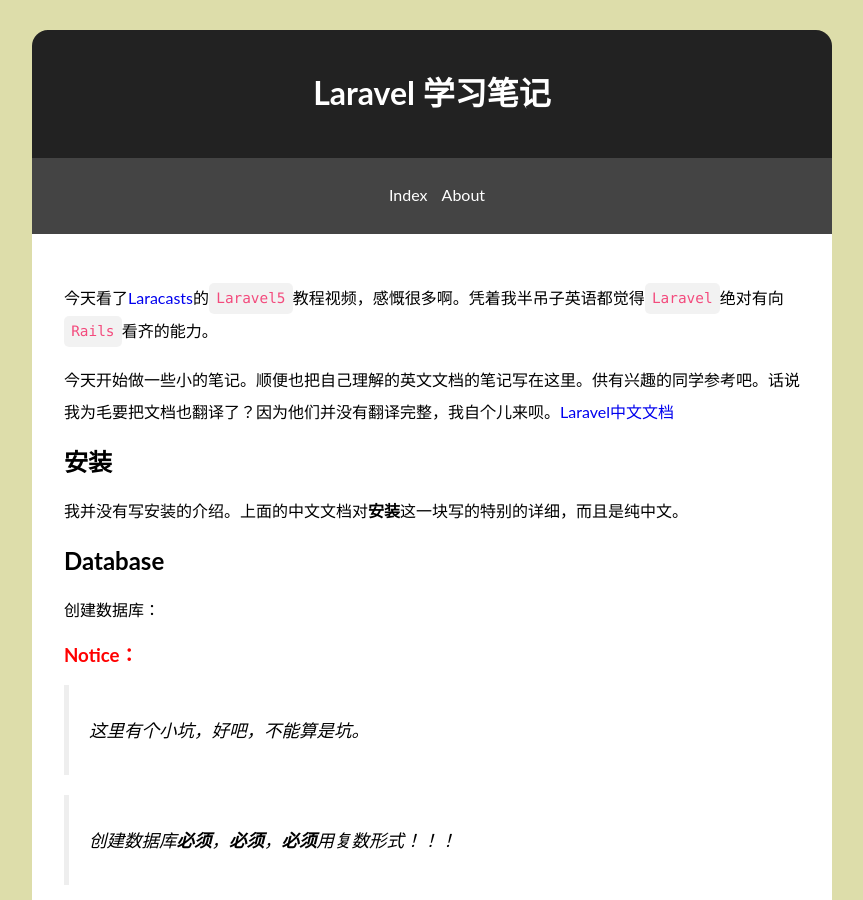
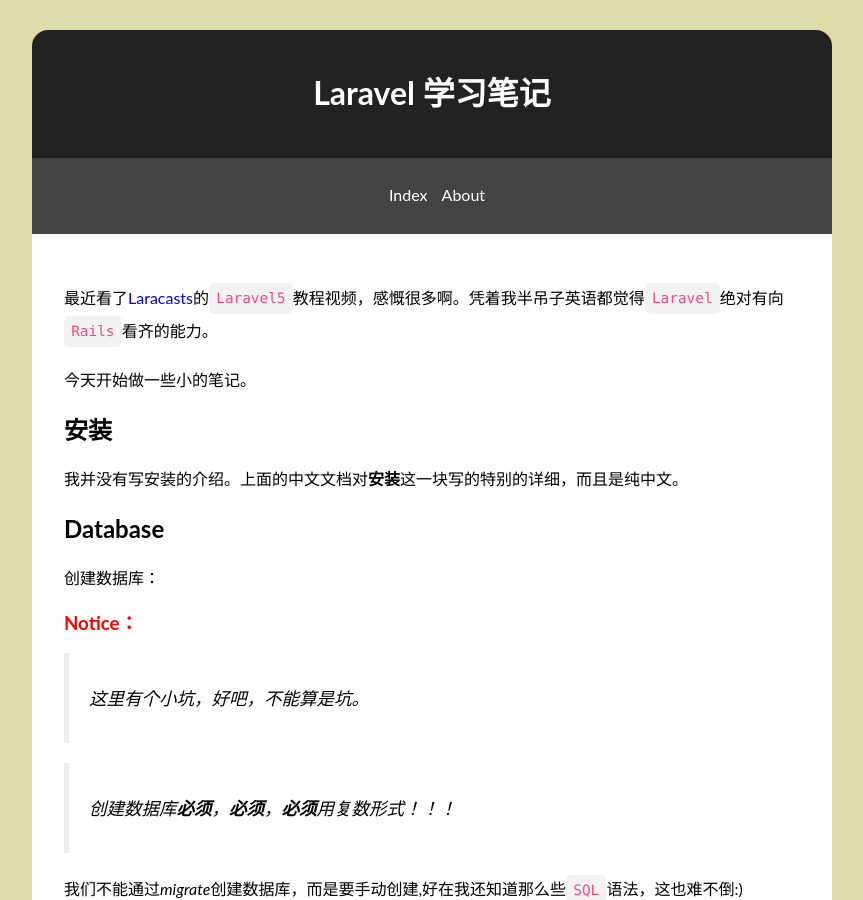
Before and after one commit to AnnatarHe/AnnatarHe.github.io, a Jekyll site: the page built from _posts/2015-07-09-Laravel-study-notes.md, in a window 1280 px wide and 900 px high. Shown: the whole window, without its empty margins (208-1071 px from the left). Built offline with Jekyll 4.4.1, drawn with Linux system fonts in a browser that asks for light colours; nearby versions of some CDN libraries; comment, search, counter and statistics services are not loaded.

Commit message:
update laravel notes

```diff
--- a/_posts/2015-07-09-Laravel-study-notes.md
+++ b/_posts/2015-07-09-Laravel-study-notes.md
@@ -4,9 +4,9 @@ title: Laravel 学习笔记
 tags: laravel php framework
 ---
 
-今天看了[Laracasts](http://laracasts)的`Laravel5`教程视频，感慨很多啊。凭着我半吊子英语都觉得`Laravel`绝对有向`Rails`看齐的能力。
+最近看了[Laracasts](http://laracasts)的`Laravel5`教程视频，感慨很多啊。凭着我半吊子英语都觉得`Laravel`绝对有向`Rails`看齐的能力。
 
-今天开始做一些小的笔记。顺便也把自己理解的英文文档的笔记写在这里。供有兴趣的同学参考吧。话说我为毛要把文档也翻译了？因为他们并没有翻译完整，我自个儿来呗。[Laravel中文文档](http://golaravel.com)
+今天开始做一些小的笔记。
 
 ## 安装
 
@@ -338,13 +338,8 @@ $ php artisan optimize
 
 ## Resources
 * [laravel官方文档](http://laravel.com/docs/5.1)  <span style="color:red">英文</span>  **最权威**
-
 * [Laravel5学习笔记](https://www.gitbook.com/book/kejyuntw/laravel-5-learning-notes/details)  <span style="color:red">繁体中文</span>
-
 * [Laracasts](https://laracasts.com/series/laravel-5-fundamentals)  <span style="color:red">英文视频</span>
-
 * [Laravel5入门系列](http://lvwenhan.com/laravel/432.html)  <span style="color:red">简体中文</span>
-
 * [Laravel中文文档](http://www.golaravel.com/laravel/docs/5.1/)  <span style="color:red">少量简体中文</span>
-
 * [Laravel中文文档](http://laragirl.com/docs/5.1)  <span style="color:red">简体中文</span>大部分翻译完成
```
